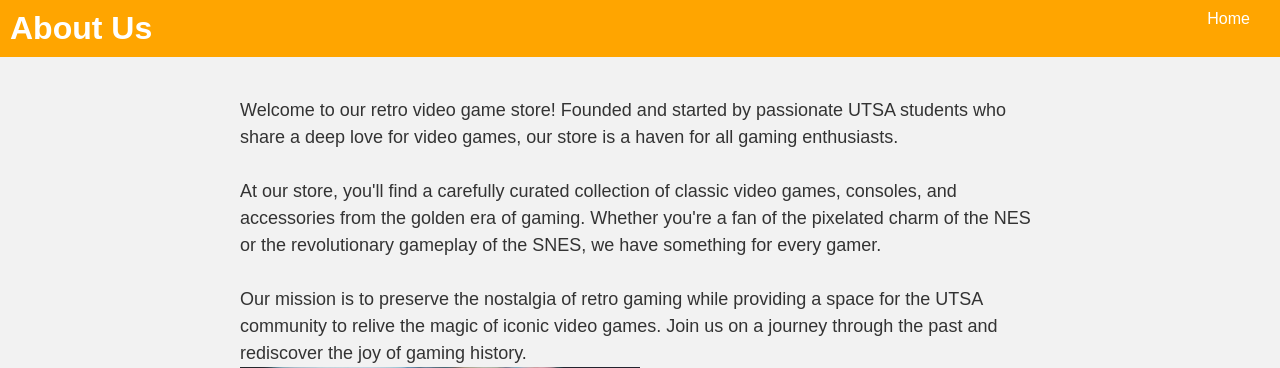
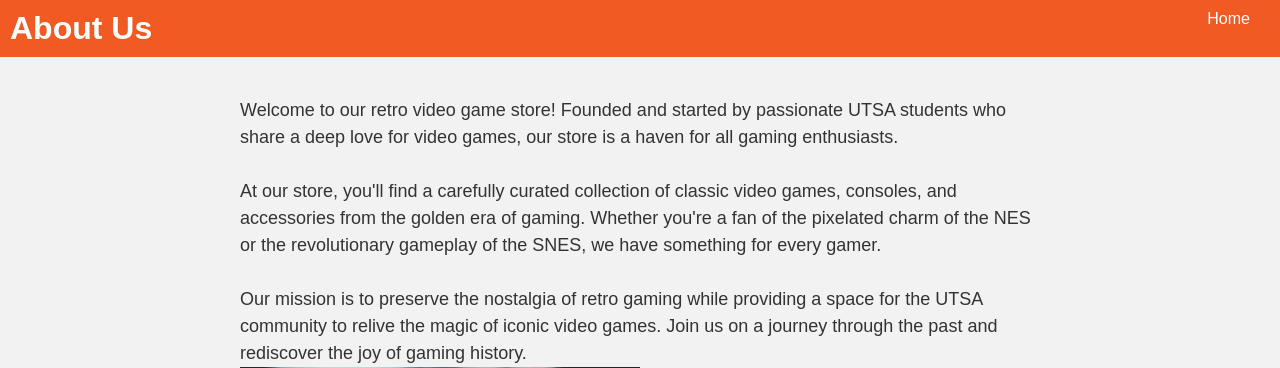
Before and after one commit to Quintanilla270/RoadRunnerVintage, a PHP site: page /about.html in a window 1280 px wide. Shown: the top 368 px of the page. Run offline with PHP 8.4, Linux system fonts and the light colour scheme.

Commit message:
Update about.css
color

```diff
--- a/css/about.css
+++ b/css/about.css
@@ -8,7 +8,7 @@ body {
 }
 
 header {
-    background-color: #FFA500;
+    background-color: ##F15A22;
     color: #fff;
     padding: 10px;
     text-align: center;
```
